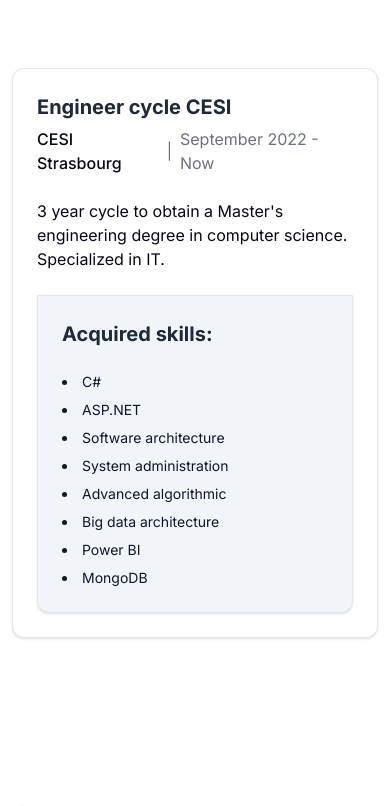
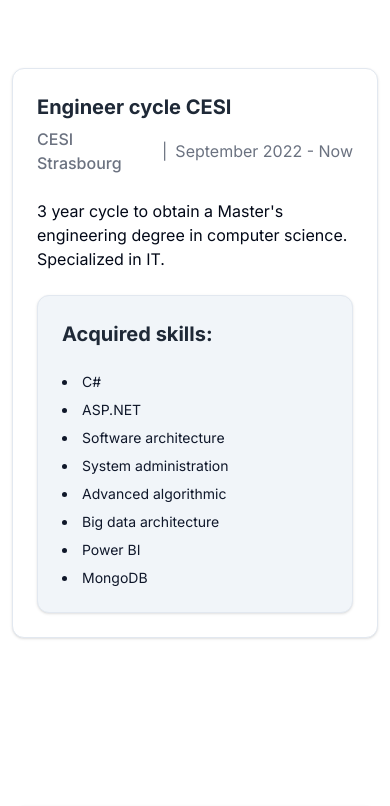
Before and after one commit to Aldresus/hugochampyfr_2023, a Next.js app: page /resume/experiences in a window 390 px wide. Shown: the part 1156-1962 px from the top of the page. Built offline with nearby package versions, Linux system fonts and the light colour scheme.

Commit message:
better rounding

```diff
--- a/src/components/experienceCard/experienceCard.tsx
+++ b/src/components/experienceCard/experienceCard.tsx
@@ -85,13 +85,18 @@
         <CardHeader>
           <CardTitle>{name}</CardTitle>
           <div className="flex items-center space-x-2">
-            <span className="lg:text-lg font-medium" hidden={!place}>
+            <span
+              className="lg:text-lg text-gray-500 font-medium"
+              hidden={!place}
+            >
               {place}
             </span>
             <span className="lg:text-lg text-gray-500" hidden={!place}>
               |
             </span>
-            <span className="lg:text-lg text-gray-500">{date}</span>
+            <span className="lg:text-lg text-gray-500 whitespace-nowrap">
+              {date}
+            </span>
           </div>
         </CardHeader>
         <CardContent className="flex-1">{desc}</CardContent>
@@ -111,7 +116,10 @@
           transition={{ type: "tween", ease: "easeInOut", duration: 0.6 }}
         >
           <CardContent className="flex-1 lg:hidden" hidden={!outcome}>
-            <OutcomesSideCard outcome={outcome} rounded={"top"} />
+            <OutcomesSideCard
+              outcome={outcome}
+              rounded={!!technologies ? "top" : undefined}
+            />
           </CardContent>
         </motion.div>
         <motion.div
@@ -121,7 +129,10 @@
           transition={{ type: "tween", ease: "easeInOut", duration: 0.6 }}
         >
           <CardContent className="flex-1 lg:hidden" hidden={!technologies}>
-            <SkillsSideCard technologies={technologies} rounded={"bottom"} />
+            <SkillsSideCard
+              technologies={technologies}
+              rounded={!!outcome ? "bottom" : undefined}
+            />
           </CardContent>
         </motion.div>
       </Card>
```
